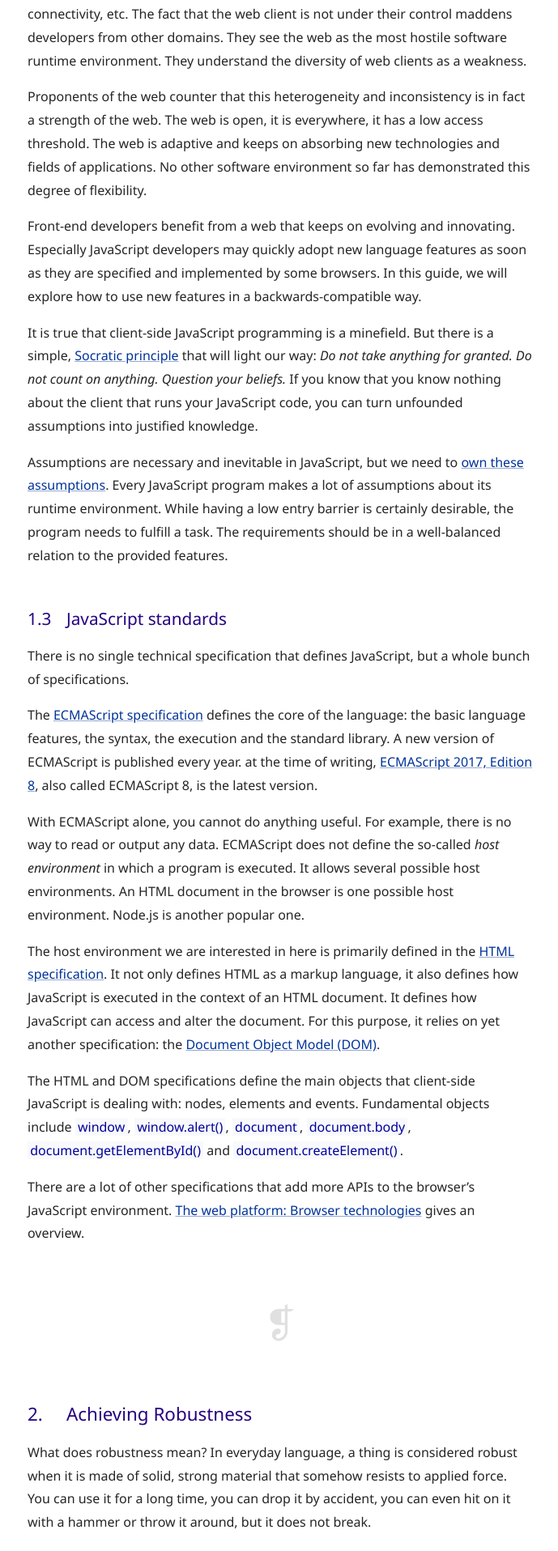
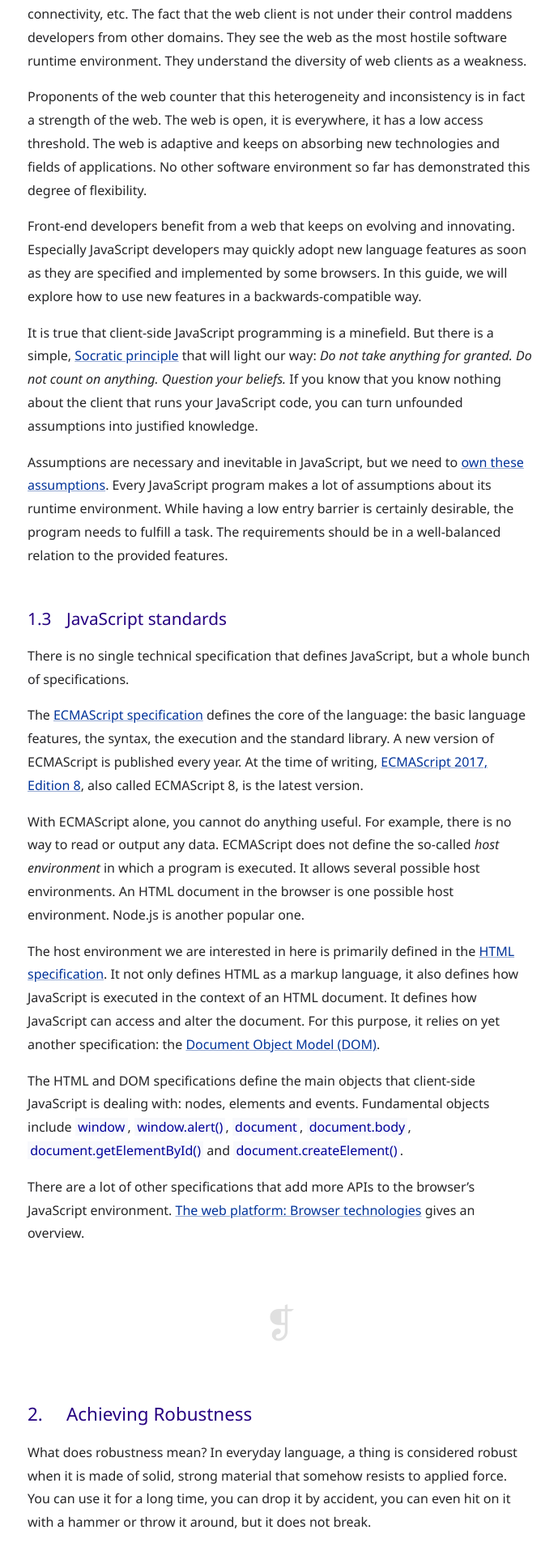
Before and after one commit to molily/molily.de, a Jekyll site: the page built from _posts/2017-12-21-robust-javascript.md, in a window 1280 px wide. Shown: the part 2356-4272 px from the top of the page at 81% size, without its empty margins (494-1183 px from the left). Built offline with Jekyll 4.4.1, drawn with Linux system fonts in a browser that asks for light colours; some web fonts are replaced; some of the changed lines change nothing that is shown.

Commit message:
Typos, typography

````diff
--- a/_posts/2017-12-21-robust-javascript.md
+++ b/_posts/2017-12-21-robust-javascript.md
@@ -247,7 +247,7 @@
 
 There is no single technical specification that defines JavaScript, but a whole bunch of specifications.
 
-The [ECMAScript specification](https://www.ecma-international.org/publications/standards/Ecma-262.htm) defines the core of the language: the basic language features, the syntax, the execution and the standard library. A new version of ECMAScript is published every year. at the time of writing, [ECMAScript 2017, Edition 8](https://www.ecma-international.org/ecma-262/8.0/), also called ECMAScript 8, is the latest version.
+The [ECMAScript specification](https://www.ecma-international.org/publications/standards/Ecma-262.htm) defines the core of the language: the basic language features, the syntax, the execution and the standard library. A new version of ECMAScript is published every year. At the time of writing, [ECMAScript 2017, Edition 8](https://www.ecma-international.org/ecma-262/8.0/), also called ECMAScript 8, is the latest version.
 
 With ECMAScript alone, you cannot do anything useful. For example, there is no way to read or output any data. ECMAScript does not define the so-called <dfn>host environment</dfn> in which a program is executed. It allows several possible host environments. An HTML document in the browser is one possible host environment. Node.js is another popular one.
 
@@ -323,11 +323,11 @@
 
 Implementing fault tolerance in JavaScript means dividing the code into independent, sandboxed sub-systems. Only few of them are critical. Most of them should be non-critical. If the latter fail with an error, the error needs to be caught and handled. Other sub-systems and the system as a whole should not be affected.
 
-JavaScript does not support the definition of native sandboxes yet, but we can employ existing techniques like [try…catch](#handling-exceptions-with-trycatch) to achieve the desired effect.
+JavaScript does not support the definition of native sandboxes yet, but we can employ existing techniques like [try…catch](#handling-exceptions-with-trycatch) and [Promises](#promises) to achieve the desired effect.
 
 ### Postel’s Law
 
-John Postel was a computer scientist that helped designing the core technologies of the internet. He edited the technical specifications of fundamental internet protocols, called Request for Comments (RFC).
+Jon Postel was a computer scientist that helped designing the core technologies of the internet. He edited the technical specifications of fundamental internet protocols, called Request for Comments (RFC).
 
 In [RFC 790](https://tools.ietf.org/html/rfc760), published in January 1980, Postel first described the Internet Protocol (IPv4). There is a precise description of how implementations should behave:
 
@@ -341,11 +341,11 @@
   <p>TCP implementations should follow a general principle of robustness: be conservative in what you do, be liberal in what you accept from others.</p>
 </blockquote>
 
-Today this principle is often called <dfn>Postel’s Law</dfn>. While the original context was very specific – processing packets on a wide-area computer network –, today it is applied to all programs that read, parse and process user input, file formats or other structured data.
+Today this principle is often called <dfn>Postel’s Law</dfn>. While the original context was very specific&thinsp;—&thinsp;processing packets on a wide-area computer network&thinsp;—, today it is applied to all programs that read, parse and process user input, file formats or other structured data.
 
 For example, the liberal, fault-tolerant [HTML 5 parser definition](https://www.w3.org/TR/html5/syntax.html#parsing-html-documents) along with the conservative [HTML 5 syntax definition](https://www.w3.org/TR/html5/syntax.html#writing-html-documents) is an application of Postel’s Law.
 
-Personally, I do not think Postel’s Law should be seen as a <q>general principle of robustness</q>. I agree to some point that a program should accept data <q>that it can interpret (e.g. not object to technical errors where the meaning is still clear)</q>. This rule requires careful interpretation.
+Personally, I do not think Postel’s Law should be seen as a <q>general principle of robustness</q>. I agree to some point that a program should accept data <q>that it can interpret (e.g. not object to technical errors where the meaning is still clear)</q>. But this rule requires careful interpretation.
 
 In this guide, I do not argue that every program should be liberal in what it accepts. I find it more important that every program is explicit about what it accepts, is outspoken about technical errors and has a well-defined error handling.
 
@@ -363,7 +363,7 @@
 
 A search engine for example needs to evaluate if a page is valuable with regard to a query. So a search engine crawler is interested in text content, semantic markup, hyperlinks and probably media files.
 
-Such a crawler wants simple code that it can parse quickly to find valuable data. Like HTML code. Executing arbitrary JavaScript is complex, slow and a potential a security risk. Some crawlers might do it anyhow, but just as a way to find text content, semantic markup, hyperlinks, etc.
+Such a crawler wants simple code that it can parse quickly to find valuable data. Like HTML code. Executing arbitrary JavaScript is complex, slow and a potential security risk. Some crawlers might do it anyhow, but just as a way to find text content, semantic markup, hyperlinks, etc.
 
 If a site cares for a decent search engine ranking, it should make it easy for crawlers to find meaningful, unique, structured text content. HTML is the best technology to present such content. This means the relevant content should be accessible without JavaScript, just by looking at the HTML returned by the server. All content should be reachable by plain hyperlinks, like `<a href="…">…</a>`.
 
@@ -466,7 +466,7 @@
 
 ### Reference errors
 
-A `ReferenceError` is thrown when the program references a name – an identifier in ECMAScript terminology – that cannot be resolved to a value.
+A `ReferenceError` is thrown when the program references a name&thinsp;—&thinsp;an identifier in ECMAScript terminology&thinsp;—&thinsp;that cannot be resolved to a value.
 
 First, let us look at successful references:
 
@@ -487,7 +487,7 @@
 window.alert(frobnicateFoo);
 ```
 
-The identifier `frobnicateFoo` cannot be found in the scope chain. So the JavaScript engine throws a ReferenceError: “frobnicateFoo is not defined”.
+The identifier `frobnicateFoo` cannot be found in the scope chain. Therefore the JavaScript engine throws a ReferenceError: “frobnicateFoo is not defined”.
 
 So ReferenceErrors happen when the code uses an identifier that cannot be found in the current scope and all parent scopes. This is may be due to a typo. [Linters](#linters) can catch these bugs easily.
 
@@ -736,7 +736,7 @@
 }
 ```
 
-If you do not want to use Modernizr but look for bulletproof feature detection code, look into Modernizr’s [repository of detects](https://github.com/Modernizr/Modernizr/tree/master/feature-detects). For detecting the Fetch API, the [Modernizr simple checks](https://github.com/Modernizr/Modernizr/blob/master/feature-detects/network/fetch.js) `'fetch' in window`.
+If you do not want to use Modernizr but look for bulletproof feature detection code, look into Modernizr’s [repository of detects](https://github.com/Modernizr/Modernizr/tree/master/feature-detects). For detecting the Fetch API, the [Modernizr simple checks](https://github.com/Modernizr/Modernizr/blob/master/feature-detects/network/fetch.js#L18) `'fetch' in window`.
 
 ### Types of checks
 
@@ -1037,7 +1037,7 @@
 
 Assume there is one HTML document embedding another HTML document in an iframe. A script in the iframe document calls a function in the parent document, passing an array of numbers: `parent.reportFigures([ 63, 843, 13 ])`.
 
-The function `reportFigures` now wants to check if the argument is an array. Typically, `value instanceof Array` would be a good fit. But in this scenario, it is a *foreign* array that does not inherit from `Array.prototype` in the parent window. `value instanceof Array` would return `false` – a false negative.
+The function `reportFigures` now wants to check if the argument is an array. Typically, `value instanceof Array` would be a good fit. But in this scenario, it is a *foreign* array that does not inherit from `Array.prototype` in the parent window. `value instanceof Array` would return `false`&thinsp;—&thinsp;a false negative.
 
 The standard way to solve this particular problem is to use a type check function provided by ECMAScript: [Array.isArray()](https://developer.mozilla.org/en-US/docs/Web/JavaScript/Reference/Global_Objects/Array/isArray). Unfortunately, equivalents for other types like Date and RegExp do not exist.
 
@@ -1073,7 +1073,7 @@
 }
 ```
 
-If the value walks and talks like a date, it is a date – for this purpose.
+If the value walks and talks like a date, it is a date&thinsp;—&thinsp;for this purpose.
 
 This check is not as strict as `instanceof`, and that is an advantage. A function that does not assert types but object capabilities is more flexible.
 
@@ -1312,7 +1312,7 @@
 
 ECMAScript 5 (2009) started to deprecate error-prone programming practices. But it could not just change code semantics from one day to the next. This would have broken most existing code.
 
-In order to maintain backwards compatibility, ECMAScript 5 introduces the <dfn>Strict Mode</dfn> as an opt-in feature. In Strict Mode, common pitfalls are removed from the language or throw visible exceptions. Previously, several programming mistakes and bogus code were ignored silently. The Strict Mode turns these mistakes into visible errors – see [failing fast](#failing-fast).
+In order to maintain backwards compatibility, ECMAScript 5 introduces the <dfn>Strict Mode</dfn> as an opt-in feature. In Strict Mode, common pitfalls are removed from the language or throw visible exceptions. Previously, several programming mistakes and bogus code were ignored silently. The Strict Mode turns these mistakes into visible errors&thinsp;—&thinsp;see [failing fast](#failing-fast).
 
 Enable the Strict Mode by placing a marker at the beginning of a script:
 
@@ -1802,9 +1802,9 @@
 
 In Elm, a dynamic user interface consists of three parts:
 
-- <dfn>Model</dfn> – A type describing the state of the application, as well as the initial value. This is where all work data is stored. There is no logic here.
-- <dfn>Update</dfn> – A pure function that takes a message and the existing model, processes the message and returns a new model. This is where all state changes happen, but in an immutable way.
-- <dfn>View</dfn> – A pure function that takes the model and returns the description of an HTML element tree. This is similar to a declarative HTML template. The view may embed information from the model in the HTML, for rendering data, and may register messages as event handlers, for adding interactivity.
+- <dfn>Model</dfn>: A type describing the state of the application, as well as the initial value. This is where all work data is stored. There is no logic here.
+- <dfn>Update</dfn>: A pure function that takes a message and the existing model, processes the message and returns a new model. This is where all state changes happen, but in an immutable way.
+- <dfn>View</dfn>: A pure function that takes the model and returns the description of an HTML element tree. This is similar to a declarative HTML template. The view may embed information from the model in the HTML, for rendering data, and may register messages as event handlers, for adding interactivity.
 
 The update cycle in Elm looks like this:
 
@@ -1825,7 +1825,7 @@
 
 Despite all precautions, with extensive [testing](#automated-testing) in place, errors will happen in production when diverse users with diverse browsers and devices are using your site.
 
-In particular, JavaScript exceptions will happen in production. We’ve learned that exceptions are helpful messages about problems in your code or your larger infrastructure – as long as you receive these messages and act upon them.
+In particular, JavaScript exceptions will happen in production. We’ve learned that exceptions are helpful messages about problems in your code or your larger infrastructure&thinsp;—&thinsp;as long as you receive these messages and act upon them.
 
 Therefore, sending information about exceptions to you, the developer, is vital for every site that relies on JavaScript.
 
````
